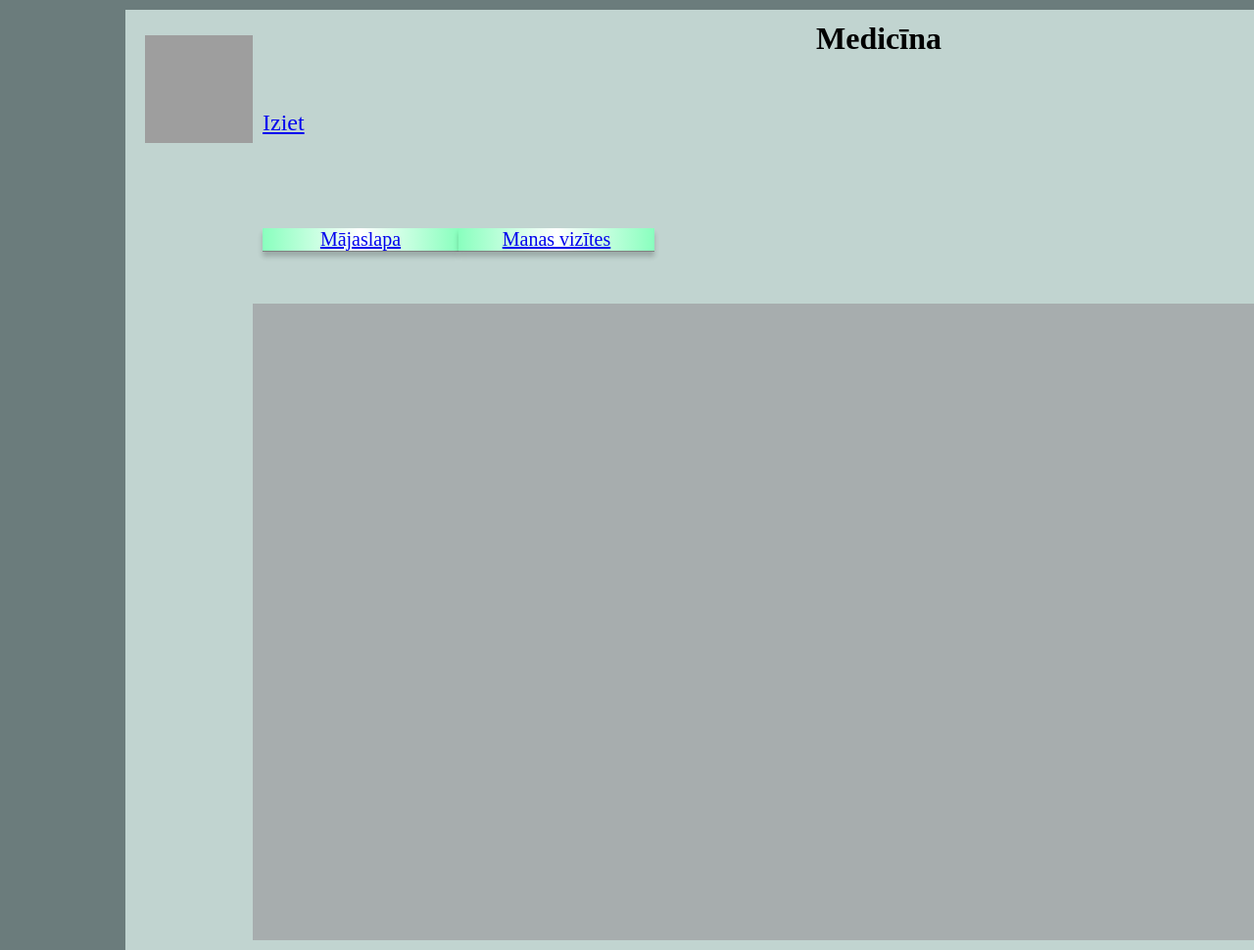
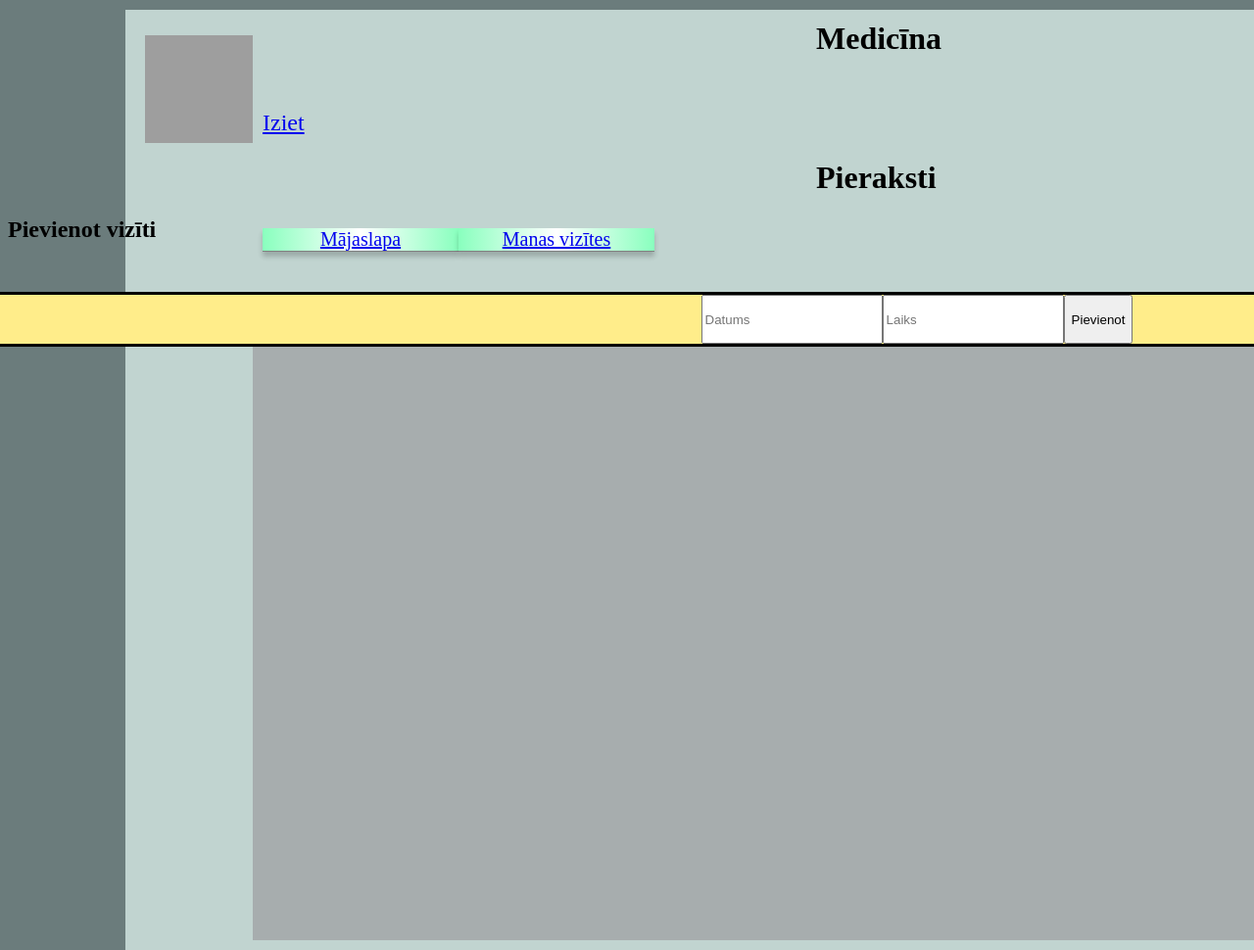
Before and after one commit to kkozemjakins/Medicina-projekts, a Flask app: page /guest_visits in a window 1280 px wide; the page is wider, and only the part inside the window is pictured. Shown: that part at 98% size. Run offline with Flask 2, Linux system fonts and the light colour scheme; grey boxes are pictures that could not be loaded.

Commit message:
kartiņas vizites

```diff
--- a/static/css/guest_visits.css
+++ b/static/css/guest_visits.css
@@ -86,3 +86,43 @@ h1 {
     font-size: 20px;
     background-color: seashell;
 }
+
+#vizītuIevade {
+    display: flex;
+    justify-content: center;
+    font-size: 30px;
+    border: 3px solid black;
+    background-color: rgb(255, 237, 138);
+    height: 50px;
+    width: 1880px;
+    margin-top: 50px;
+    margin-left: -15px;
+}
+
+.vizite {
+    display: flex;
+    align-items: center;
+    border: 5px solid black;
+    border-radius: 10px;
+    padding: 10px;
+    height: 50px;
+    width: 400px;
+    margin: 15px;
+    background-color: rgb(205, 255, 154);
+    word-spacing: -2px;
+}
+
+#saraksts{
+    display: flex;
+    flex-direction: row;
+    flex-wrap: wrap;
+}
+
+.del{
+    border: 3px solid black;
+    border-radius: 10px;
+    background-color: rgb(253, 255, 148);
+    height: 40px;
+    width: 60px;
+    padding: 10px;
+}
--- a/static/js/script.js
+++ b/static/js/script.js
@@ -1 +1,54 @@
-console.log("Hello!");
+let vizites = []
+
+window.addEventListener('load', () => {
+    preces = JSON.parse(localStorage.getItem("vizites") || "[]");
+    console.log(vizites)
+    render();
+});
+
+document.getElementById("pievienotViziti").addEventListener('click', Poga)
+function Poga(){
+    if (datums.value === ""){
+        alert("Jūs neievadijāt vizītes datumu.")
+    };
+    if (laiks.value === ""){
+        alert("Jūs neievadijāt vizītes laiku.")
+    } else {
+        let vizite = {datums: datums.value, laiks: laiks.value};
+        datums.value = "";
+        laiks.value = "";
+
+        vizites.push(vizite);
+
+        render();
+    }
+
+}
+
+function render() {
+    let saraksts = document.getElementById('saraksts');
+    saraksts.innerHTML = "";
+
+    for(let i = 0; i < vizites.length; i++) {
+
+        let vizite = `
+    <li class="vizite">
+        <h3>Vizīte: ${vizites[i].datums}</h3>⠀⠀⠀<h4>Laiks: ${vizites[i].laiks}</h4>⠀⠀⠀⠀
+        <button class="del">Dzēst</button>
+    </li>`;
+    saraksts.innerHTML += vizite;
+    }
+
+    localStorage.setItem("vizites", JSON.stringify(vizites))
+}
+
+const list = document.querySelector('#saraksts')
+
+list.addEventListener('click', (e) => {
+    if(e.target.className == 'del'){
+      const li = e.target.parentElement;
+      li.parentNode.removeChild(li);
+      vizites.splice(li, 1);
+      localStorage.setItem('vizites',JSON.stringify(vizites));
+    }
+  });
--- /dev/null
+++ b/static/js/script_guest_main.js
@@ -0,0 +1,3 @@
+console.log("rabotaet");
+
+var input = document.getElementById("myInput");
--- a/templates/guest_main.html
+++ b/templates/guest_main.html
@@ -11,23 +11,23 @@
 <body>
 
     <div class="border" > </div>
-    <input id="search" type="search" placeholder="Meklēt">
+    <input id="search" type="text" placeholder="Meklēt">
     <div class="border2"> </div>
 
     <div style="height:600px;width:1500px;overflow-y:scroll;margin-top: -625px;">
-
 
     </div>
     <img id="icon-medicina" src="https://cdn.discordapp.com/attachments/552129707227742228/844192612482416710/unknown.png" alt="icon-medicina" >
     <img id="icon-account"  src="https://cdn.discordapp.com/attachments/552129707227742228/844192853680062474/unknown.png" alt="icon-account" >
 
     <p style="margin-top: -51px;margin-left:260px;z-index:102;font-size:24px;"><a href="./login">Iziet</a></p>
-
     <button id="pogaFiltr">▼</button>
     <ul id="buttonsPanel">
       <li><a href="./guest_main">Mājaslapa</a></li>
       <li><a href="./guest_visits">Manas vizītes</a></li>
     </ul>
+    <script src="static/js/script_guest_main.js"></script>
+
 
 </body>
 </html>
--- a/templates/guest_visits.html
+++ b/templates/guest_visits.html
@@ -54,5 +54,17 @@
     top: 70px;"><a href="./guest_visits">Manas vizītes</a></li>
     </ul>
 
+    <h1>Pieraksti</h1>
+    <h2>Pievienot vizīti</h2>
+    <div id="vizītuIevade">
+      <input type="text" id="datums" placeholder="Datums">
+      <input type="text" id="laiks" placeholder="Laiks">
+      <button type="Pievienot" id="pievienotViziti">Pievienot</button>
+    </div>
+    <div id="saraksts">
+
+    </div>
+    <script src="static/js/script.js"></script>
+
 </body>
 </html>
```
Also changed, not shown: 1 other file.
